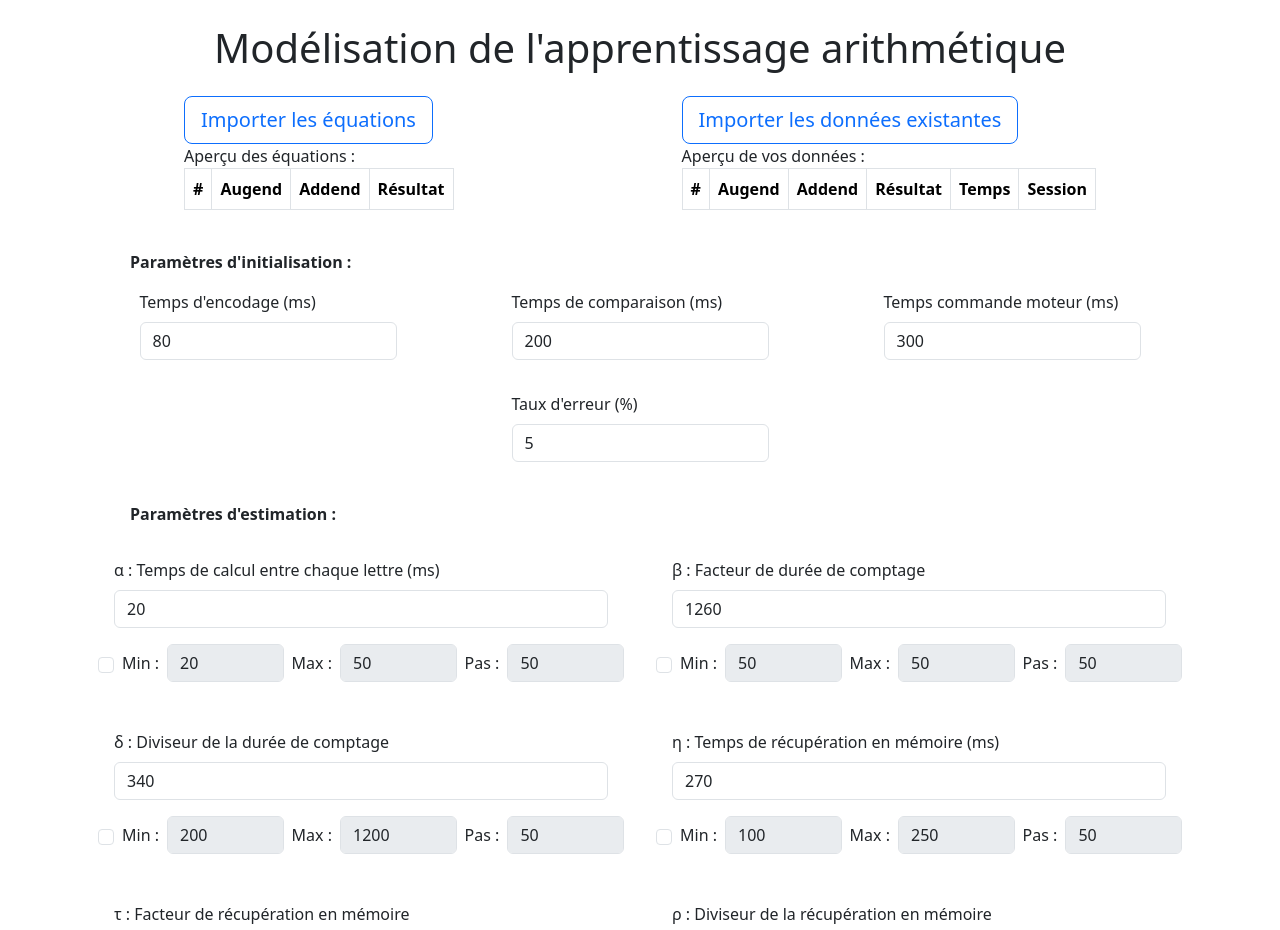
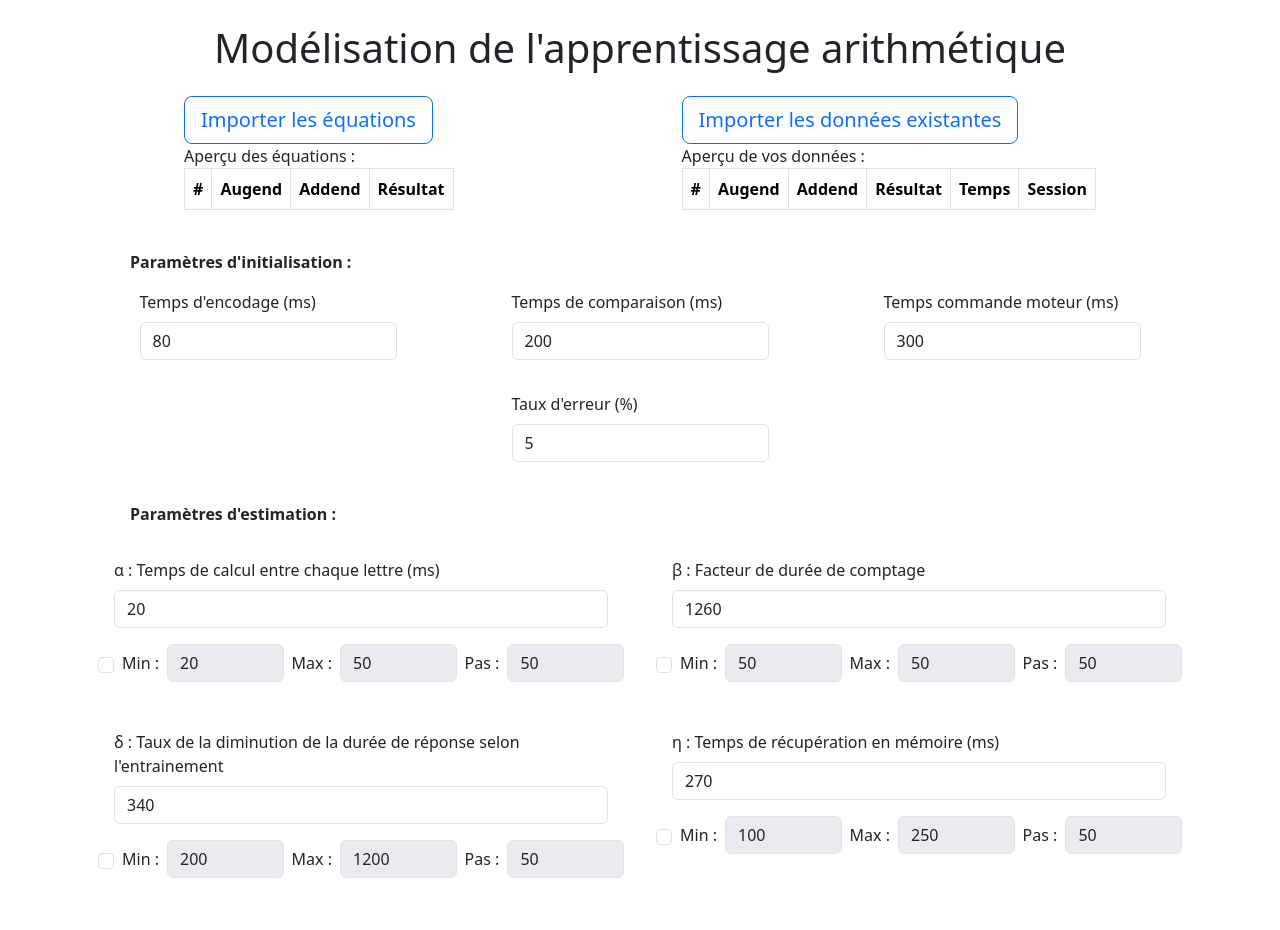
Before and after one commit to GatienCaillet/TER_CAILLET_ILLOUZ, a Vue app in the folder dev/: page / in a window 1280 px wide. Shown: the top 930 px of the page. Built offline with nearby package versions, Linux system fonts and the light colour scheme.

Commit message:
fix : changement de texte pour delta et rho

```diff
--- a/dev/src/components/ParametersForm.vue
+++ b/dev/src/components/ParametersForm.vue
@@ -59,7 +59,7 @@ const configEstimation = [
   },
   {
     id: "delta",
-    label: "δ : Diviseur de la durée de comptage",
+    label: "δ : Taux de la diminution de la durée de réponse selon l'entrainement",
     key: "delta",
     min: 200,
     max: 1200,
@@ -83,7 +83,7 @@ const configEstimation = [
   },
   {
     id: "rho",
-    label: "ρ : Diviseur de la récupération en mémoire",
+    label: "ρ : Taux de la diminution du temps de récupération selon la force de l'association",
     key: "rho",
     min: 50,
     max: 100,
```
